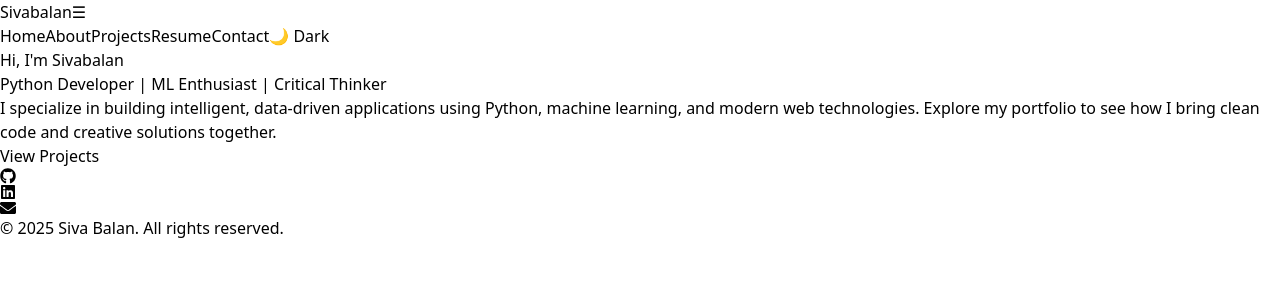
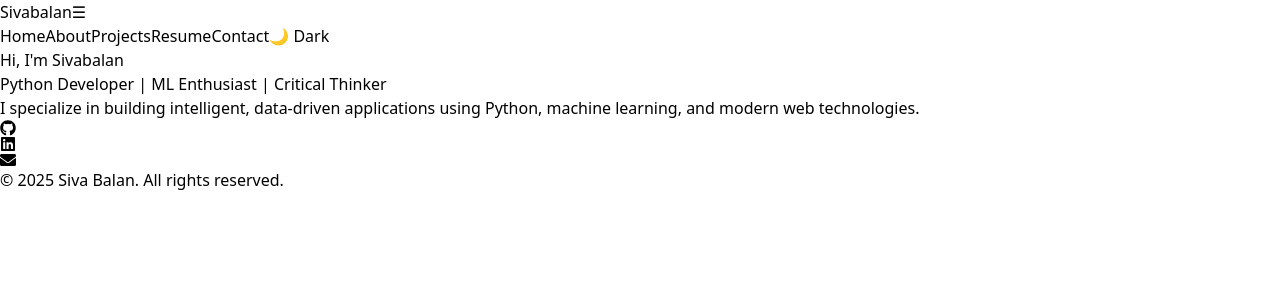
Before and after one commit to Siva-Balan-V/Sivabalan_portfolio, a React (Vite) app: page / in a window 1280 px wide. Shown: the top 300 px of the page. Built offline with nearby package versions, Linux system fonts and the light colour scheme.

Commit message:
Theme change transition

```diff
--- a/src/pages/About.jsx
+++ b/src/pages/About.jsx
@@ -5,6 +5,13 @@ const About = () => {
   const { isDark } = useContext(ThemeContext);
 
   return (
+    <div
+  className={`transition-all duration-700 ease-in-out opacity-100 min-h-screen ${
+    isDark
+      ? "bg-gray-900 text-white"
+      : "bg-white text-gray-900"
+  }`}
+>
     <div className={`min-h-screen flex flex-col justify-center items-center px-6 py-10 transition-colors duration-500 ${isDark ? 'bg-gray-900 text-white' : 'bg-gradient-to-br from-sky-100 to-white text-gray-800'}`}>
       <div className="max-w-3xl text-center">
         <h2 className="text-4xl md:text-5xl font-bold mb-6">About Me</h2>
@@ -19,6 +26,7 @@ const About = () => {
         </p>
       </div>
     </div>
+    </div>
   );
 };
 
--- a/src/pages/Contact.jsx
+++ b/src/pages/Contact.jsx
@@ -22,6 +22,13 @@ const Contact = () => {
   };
 
   return (
+    <div
+  className={`transition-all duration-700 ease-in-out opacity-100 min-h-screen ${
+    isDark
+      ? "bg-gray-900 text-white"
+      : "bg-white text-gray-900"
+  }`}
+>
     <div
       className={`min-h-screen px-6 py-10 transition-colors duration-500 ${
         isDark ? 'bg-gray-900 text-white' : 'bg-gradient-to-br from-sky-100 to-white text-gray-800'
@@ -81,6 +88,7 @@ const Contact = () => {
         </form>
       </div>
     </div>
+    </div>
   );
 };
 
--- a/src/pages/Home.jsx
+++ b/src/pages/Home.jsx
@@ -1,37 +1,26 @@
 import React, { useContext } from "react";
 import { ThemeContext } from "../context/ThemeContext";
-import ThemeToggle from "../components/ThemeToggle";
-import { Link } from "react-router-dom";
 
 const Home = () => {
   const { isDark } = useContext(ThemeContext);
 
   return (
     <div
-      className={`relative min-h-screen flex flex-col justify-center items-center transition-colors duration-500 px-6 ${
+      className={`transition-colors duration-700 ease-in-out min-h-screen flex flex-col justify-center items-center px-6 ${
         isDark
-          ? "bg-gradient-to-br from-gray-900 to-gray-800 text-white"
-          : "bg-gradient-to-br from-sky-100 to-white text-gray-800"
+          ? "bg-gray-900 text-white"
+          : "bg-white text-gray-900"
       }`}
     >
-      <h1 className="text-4xl md:text-5xl font-bold mb-4 text-center">
+      <h1 className="text-4xl md:text-5xl font-bold mb-4 text-center transition-opacity duration-500">
         Hi, I'm Sivabalan
       </h1>
-
       <h2 className="text-2xl md:text-3xl font-semibold mb-4 text-center">
         Python Developer | ML Enthusiast | Critical Thinker
       </h2>
-
       <p className="text-lg md:text-xl text-center max-w-xl">
-        I specialize in building intelligent, data-driven applications using Python, machine learning, and modern web technologies. Explore my portfolio to see how I bring clean code and creative solutions together.
+        I specialize in building intelligent, data-driven applications using Python, machine learning, and modern web technologies.
       </p>
-
-      <Link
-        to="/projects"
-        className="mt-6 inline-block bg-blue-600 text-white px-6 py-3 rounded-lg shadow hover:bg-blue-700 transition"
-      >
-        View Projects
-      </Link>
     </div>
   );
 };
--- a/src/pages/Projects.jsx
+++ b/src/pages/Projects.jsx
@@ -32,6 +32,13 @@ const Projects = () => {
   const { isDark } = useContext(ThemeContext);
 
   return (
+    <div
+  className={`transition-all duration-700 ease-in-out opacity-100 min-h-screen ${
+    isDark
+      ? "bg-gray-900 text-white"
+      : "bg-white text-gray-900"
+  }`}
+>
     <div className={`min-h-screen px-6 py-10 transition-colors duration-500 ${isDark ? 'bg-gray-900 text-white' : 'bg-gradient-to-br from-sky-100 to-white text-gray-800'}`}>
       <div className="max-w-6xl mx-auto text-center">
         <h2 className="text-4xl md:text-5xl font-bold mb-10">Projects</h2>
@@ -59,6 +66,7 @@ const Projects = () => {
         </div>
       </div>
     </div>
+  </div>
   );
 };
 
--- a/src/pages/Resume.jsx
+++ b/src/pages/Resume.jsx
@@ -5,6 +5,7 @@ const Resume = () => {
   const { isDark } = useContext(ThemeContext);
 
   return (
+
     <div
       className={`min-h-screen px-6 py-10 transition-colors duration-500 flex items-center justify-center ${
         isDark ? 'bg-gray-900 text-white' : 'bg-gradient-to-br from-sky-100 to-white text-gray-800'
```
